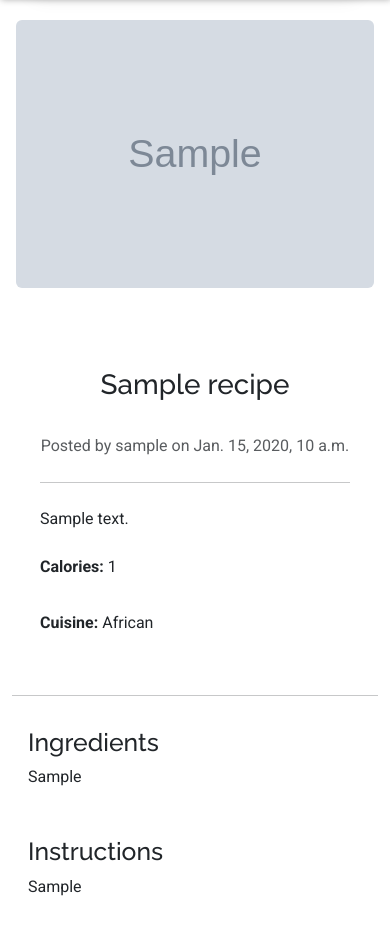
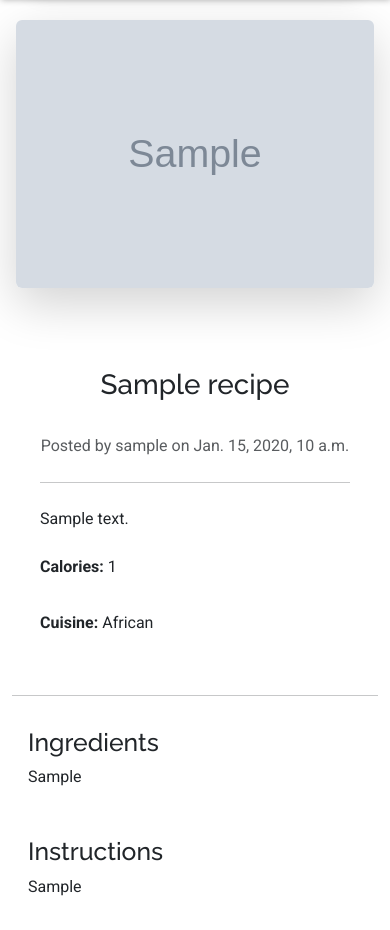
Before and after one commit to mildred-prog/recipe_book, a Django app: page /recipes/1/ in a window 390 px wide. Shown: the part 148-1078 px from the top of the page. Run offline with Django 4.2, Linux system fonts and the light colour scheme; tables that the repository leaves empty hold one stand-in row (values such as "Sample post"); grey boxes marked "Sample" are stand-in pictures; some libraries are stand-ins or nearby versions.

Commit message:
Enhance recipe detail layout with improved image styling and responsiveness

```diff
--- a/recipes/templates/recipes/recipe_detail.html
+++ b/recipes/templates/recipes/recipe_detail.html
@@ -6,9 +6,9 @@
     <div class="container">
         <div class="recipe-info mt-3 p-1">
             <div class="row g-4">
-                <div class="col-md-6">
-                    <div class="recipe-img">
-                        <img src="{{ recipe.image.url }}" alt="{{ recipe.image_alt }}" class="recipe-pic img-fluid rounded">
+                <div class="col-md-6 d-flex justify-content-center align-items-center">
+                    <div class="recipe-img w-100">
+                        <img src="{{ recipe.image.url }}" alt="{{ recipe.image_alt }}" class="recipe-pic img-fluid rounded shadow-lg" style="max-height: 500px; object-fit: cover;">
                     </div>
                 </div>
                 <div class="col-md-6">
```
